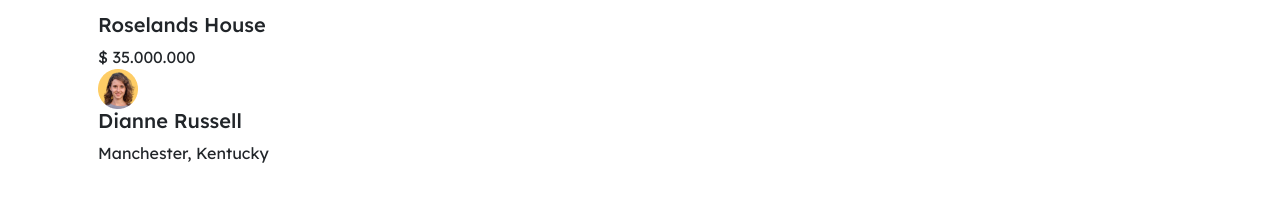
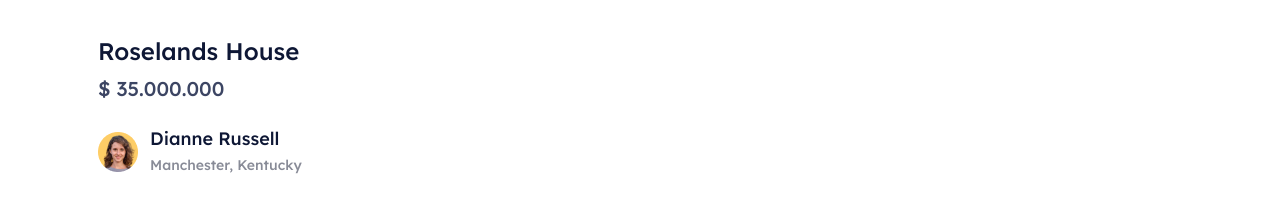
Before and after one commit to mithunmodakdu/ss-hw27-Hounter, a plain HTML site: page index.html in a window 1280 px wide. Shown: the part 892-1089 px from the top of the page. Drawn offline with nearby package versions, Linux system fonts and the light colour scheme.

Commit message:
Feature item  card has been completed

```diff
--- a/css/style.css
+++ b/css/style.css
@@ -219,16 +219,21 @@ body{
 
 }
 .feature_text_title{
-
+    margin: 24px 0 8px;
+    font-size: 24px;
+    font-weight: 500;
+    color: #0E1735;
 }
 .feature_text_price{
-
+    font-size: 20px;
+    font-weight: 500;
+    color: #3C4563;
 }
 .feature_person_container{
-
+    margin-top: 24px;
 }
 .feature_person_img{
-
+    margin-right: 12px;
 }
 .feature_person_img img{
 
@@ -237,9 +242,15 @@ body{
 
 }
 .feature_person_text h5{
-
+    font-size: 18px;
+    font-weight: 500;
+    color: #0E1735;
+    margin-bottom: 0;
 }
 .feature_person_text p{
-
+    font-size: 14px;
+    font-weight: 500;
+    color: #888B97;
+    margin: 5px 0 0;
 }
 /* feature end */
--- a/index.html
+++ b/index.html
@@ -181,7 +181,7 @@
           </div>
 
           <div class="row">
-            <div class="col-lg-3">
+            <div class="col-xl-3 col-lg-4 col-md-6">
               <!-- feature item -->
               <div class="feature_item">
                 <div class="card border-0">
@@ -198,9 +198,9 @@
                       <p class="card-text feature_text_price">$ 35.000.000</p>
                     </div>
 
-                    <div class="feature_person_container">
+                    <div class="feature_person_container d-flex align-items-center ">
                       <div class="feature_person_img">
-                        <img src="images/feature_images/person1.png" alt="Feature person image of Hounter">
+                        <img src="images/feature_images/person1.png" class="w-100" alt="Feature person image of Hounter">
                       </div>
                       <div class="feature_person_text">
                         <h5>Dianne Russell</h5>
```
